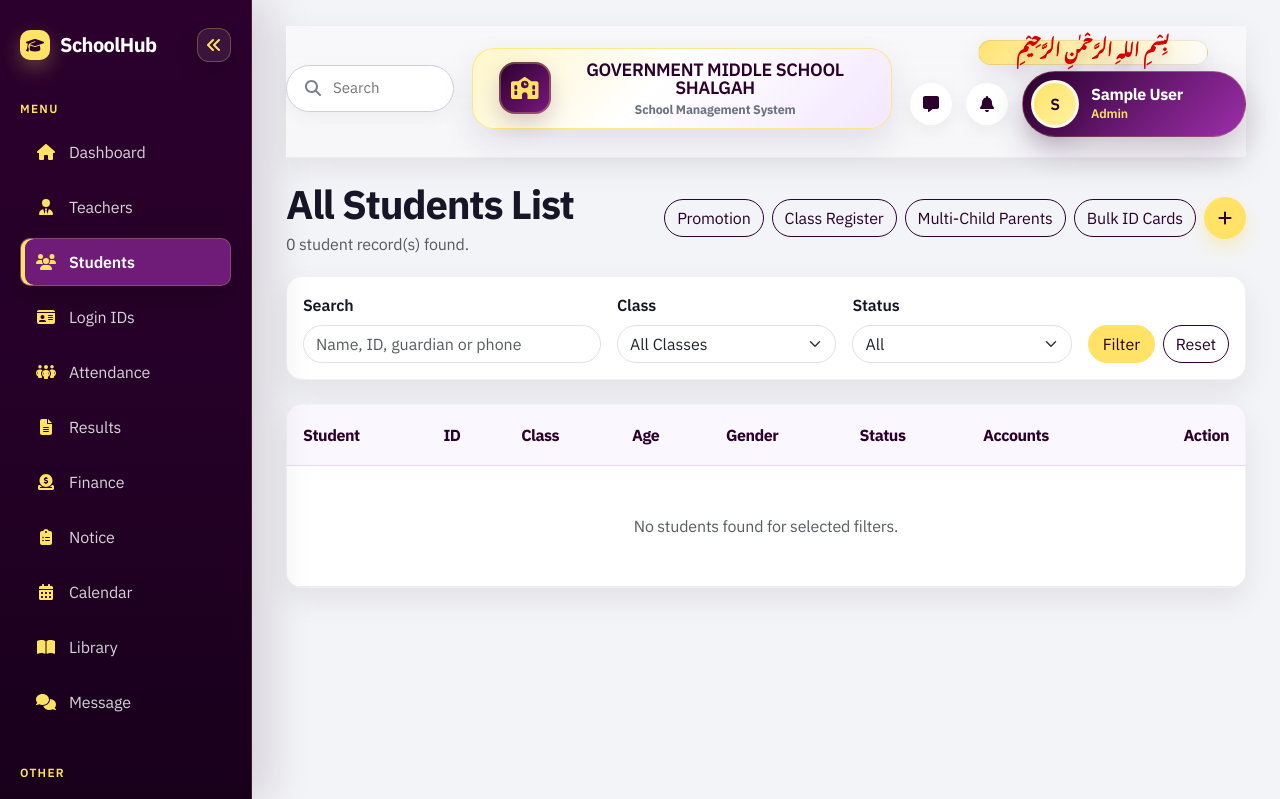
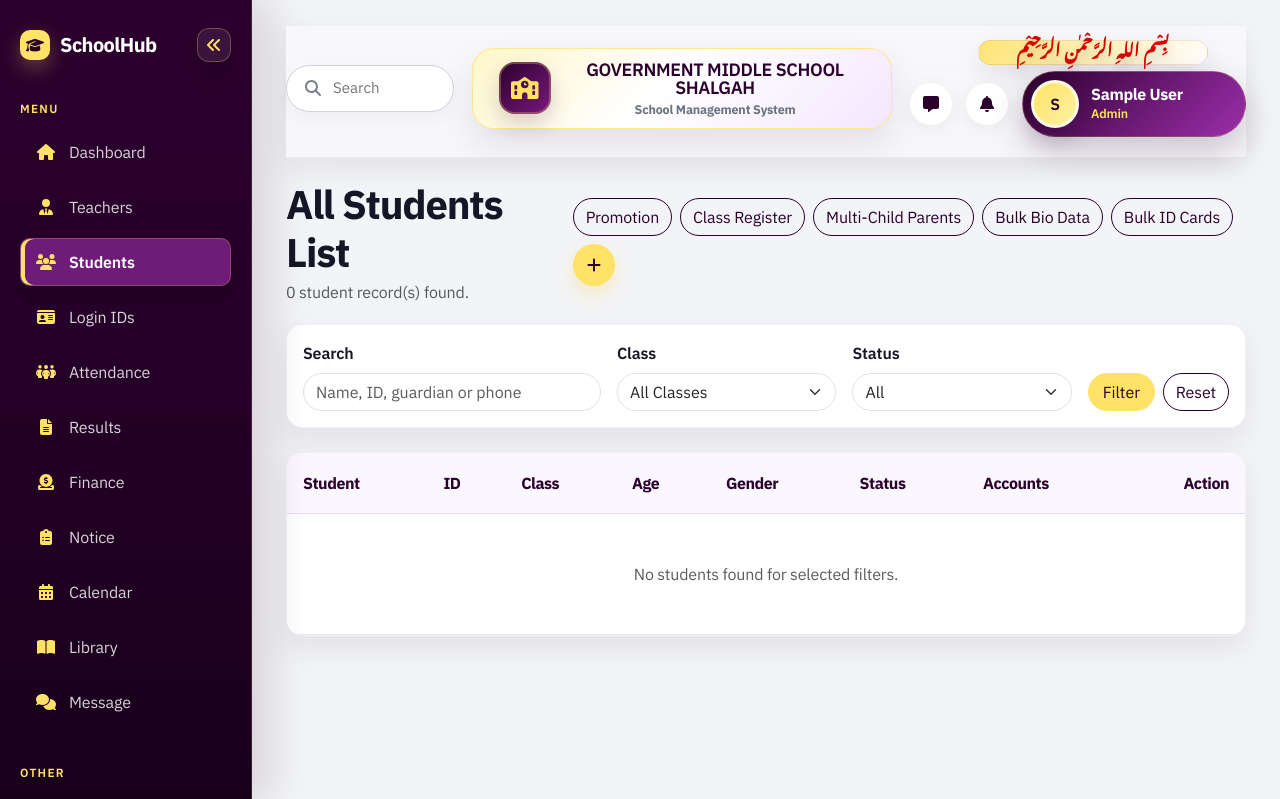
Before and after one commit to pehlidachan/school-management-system, a Django app: page /students/display/ in a window 1280 px wide. Shown: the top 799 px of the page. Run offline with Django 5.2, Linux system fonts and the light colour scheme; the visitor is signed in with stand-in values (Sample User, id 1); data that the repository does not hold is empty; some libraries are stand-ins or nearby versions.

Commit message:
Add student biodata print actions

```diff
--- a/school/templates/student_filtered_list.html
+++ b/school/templates/student_filtered_list.html
@@ -11,6 +11,7 @@
         <a href="{% url 'student_promotion' %}" class="btn btn-outline-dark rounded-pill">Promotion</a>
         <a href="{% url 'class_register' %}" class="btn btn-outline-dark rounded-pill">Class Register</a>
         <a href="{% url 'multi_child_guardians' %}" class="btn btn-outline-dark rounded-pill">Multi-Child Parents</a>
+        <a href="{% url 'bulk_student_biodata' %}" class="btn btn-outline-dark rounded-pill">Bulk Bio Data</a>
         <a href="{% url 'bulk_student_id_cards' %}" class="btn btn-outline-dark rounded-pill">Bulk ID Cards</a>
         <a href="{% url 'add_student' %}" class="hub-add-btn" title="Add Student"><i class="fa-solid fa-plus"></i></a>
     </div>
@@ -63,6 +64,7 @@
                     <td>{% if student.status %}<span class="hub-status active">Active</span>{% else %}<span class="hub-status inactive">Inactive</span>{% endif %}</td>
                     <td><a href="{% url 'account_creator_dashboard' %}" class="btn btn-sm btn-outline-success rounded-pill fw-bold">Create IDs</a></td>
                     <td class="text-end">
+                        <a class="hub-action-icon" target="_blank" href="{% url 'student_biodata_print' student.id %}" title="Bio Data"><i class="fa-solid fa-file-lines"></i></a>
                         <a class="hub-action-icon" target="_blank" href="{% url 'student_id_card' student.id %}" title="ID Card"><i class="fa-solid fa-id-badge"></i></a>
                         <a class="hub-action-icon" href="{% url 'student_details' student.id %}" title="Details"><i class="fa-solid fa-eye"></i></a>
                         <a class="hub-action-icon" href="{% url 'edit_student' student.id %}" title="Edit"><i class="fa-solid fa-pen"></i></a>
```
